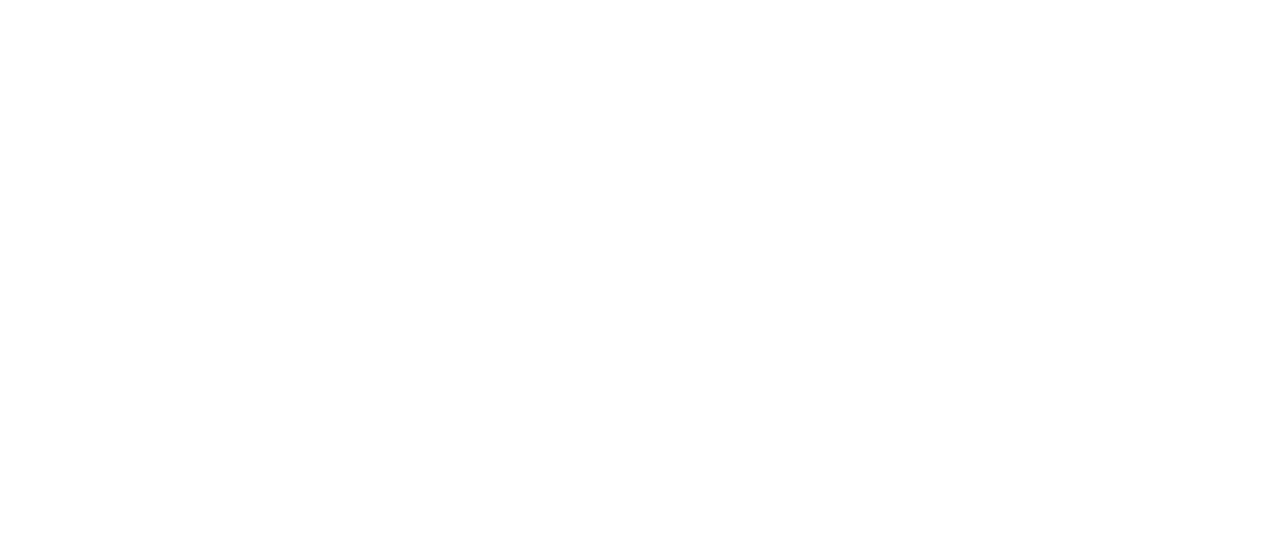
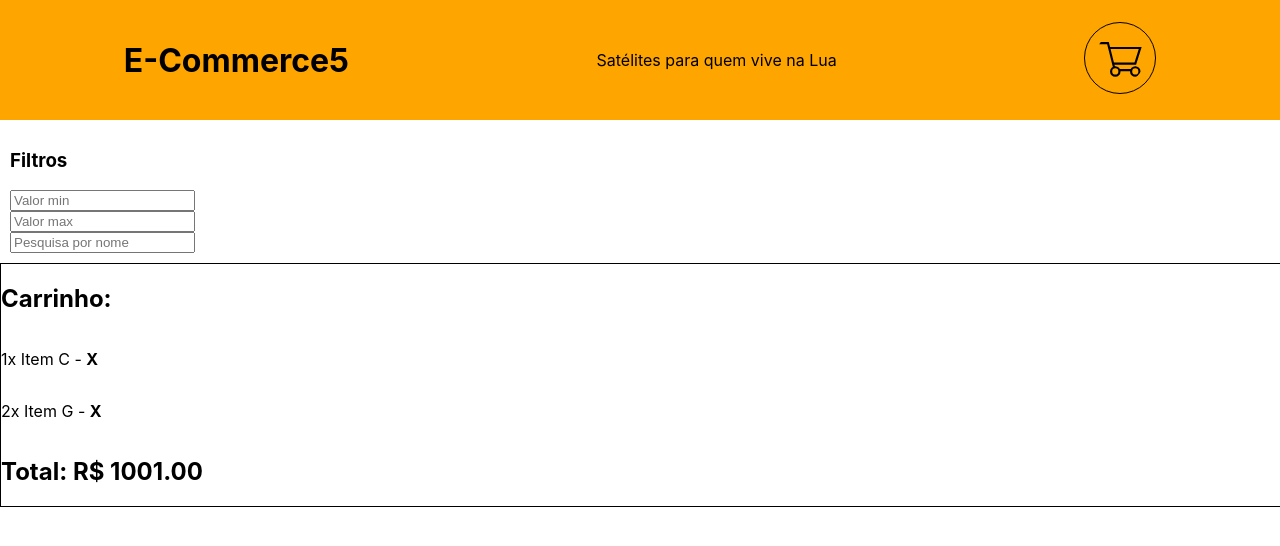
Before and after one commit to future4code/futureECommerce5, a React (Create React App) app in the folder future-ecomm-5/: page / in a window 1280 px wide. Shown: the top 546 px of the page. Built offline with nearby package versions, Linux system fonts and the light colour scheme.

Commit message:
Implementação do componente de carrinhos dentro do componente Header.

```diff
--- a/future-ecomm-5/src/App.js
+++ b/future-ecomm-5/src/App.js
@@ -1,10 +1,15 @@
 import React from 'react';
-import { ShopCart } from './componentes/Header/ShopCart';
 import { Filtro } from './componentes/Main/Filtro';
+import { Header } from './componentes/Header/Header';
+import { Cart } from './componentes/Main/Cart';
+
 
 function App() {
   return (
     <div className="App">
+      <Header />
+      <Filtro />
+      <Cart />
     </div>
   );
 }
--- a/future-ecomm-5/src/componentes/Header/Header.js
+++ b/future-ecomm-5/src/componentes/Header/Header.js
@@ -1,5 +1,6 @@
 import React from 'react';
 import styled from 'styled-components';
+import { ShopCart } from './ShopCart';
 
 const HeaderContainer = styled.div `
     background-color: orange;
@@ -15,6 +16,7 @@
         <HeaderContainer>
             <h1>E-Commerce5</h1>
             <p>Satélites para quem vive na Lua</p>
+            <ShopCart />
         </HeaderContainer>
     );
 }
```
